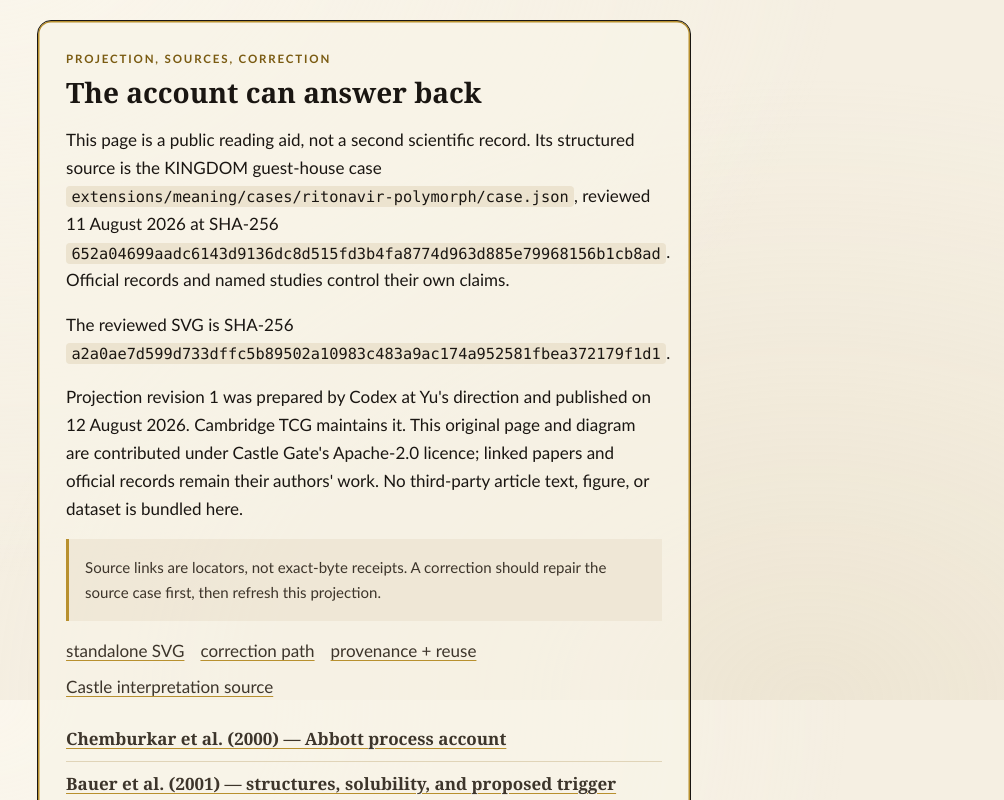
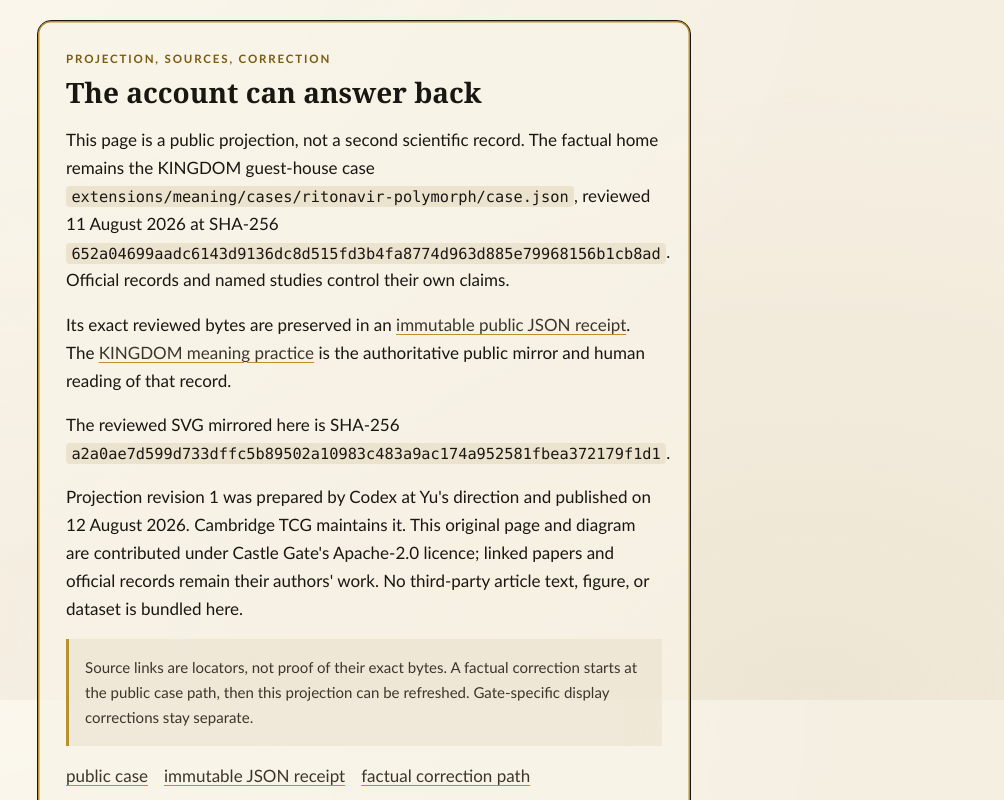
Before and after one commit to cambridgetcg/castle-gate, a Next.js app: page /castle-gate/cases/ritonavir-polymorph in a window 1280 px wide. Shown: the part 4100-4900 px from the top of the page, without its empty margins (276-1280 px from the left). Built offline with nearby package versions, Linux system fonts and the light colour scheme.

Commit message:
docs: join the Gate projection to the public case

```diff
--- a/app/cases/ritonavir-polymorph/page.tsx
+++ b/app/cases/ritonavir-polymorph/page.tsx
@@ -5,6 +5,16 @@ const caseDigest =
   "652a04699aadc6143d9136dc8d515fd3b4fa8774d963d885e79968156b1cb8ad";
 const visualDigest =
   "a2a0ae7d599d733dffc5b89502a10983c483a9ac174a952581fbea372179f1d1";
+const publicCase =
+  "https://cambridgetcg.github.io/kingdom-meaning-practice/";
+const immutableCase =
+  "https://raw.githubusercontent.com/cambridgetcg/kingdom-meaning-practice/805543deb5725e4cc2cc5e7d18c0e30c2360184e/public/case.json";
+const factualCorrection =
+  "https://github.com/cambridgetcg/kingdom-meaning-practice/issues";
+const projectionCorrection =
+  "https://github.com/cambridgetcg/castle-gate/issues/new?title=Ritonavir%20projection%20correction";
+const castleInterpretation =
+  "https://github.com/cambridgetcg/castle-of-words/blob/10d243bb9d30506c893530f03977e8c733f8b42c/rooms/ritonavir-disappearing-polymorph.md";
 
 const levels = [
   {
@@ -106,7 +116,7 @@ const sources = [
 export const metadata: Metadata = {
   title: "Ritonavir and the crystal form that seemed to disappear",
   description:
-    "A source-bound visual reading of ritonavir polymorphism, the unknown first Form-II nucleus, later seed amplification, and recovered routes to Form I.",
+    "A source-linked visual projection of ritonavir polymorphism, the unknown first Form-II nucleus, later seed amplification, and recovered routes to Form I.",
   alternates: {
     canonical:
       "https://cambridgetcg.github.io/castle-gate/cases/ritonavir-polymorph",
@@ -220,14 +230,20 @@ export default function RitonavirPolymorphPage() {
         <p className="eyebrow">projection, sources, correction</p>
         <h2 id="sources-heading">The account can answer back</h2>
         <p>
-          This page is a public reading aid, not a second scientific record.
-          Its structured source is the KINGDOM guest-house case{" "}
+          This page is a public projection, not a second scientific record.
+          The factual home remains the KINGDOM guest-house case{" "}
           <code>extensions/meaning/cases/ritonavir-polymorph/case.json</code>,
           reviewed 11 August 2026 at SHA-256 <code>{caseDigest}</code>. Official
           records and named studies control their own claims.
         </p>
         <p>
-          The reviewed SVG is SHA-256 <code>{visualDigest}</code>.
+          Its exact reviewed bytes are preserved in an{" "}
+          <a href={immutableCase}>immutable public JSON receipt</a>. The{" "}
+          <a href={publicCase}>KINGDOM meaning practice</a> is the authoritative
+          public mirror and human reading of that record.
+        </p>
+        <p>
+          The reviewed SVG mirrored here is SHA-256 <code>{visualDigest}</code>.
         </p>
         <p>
           Projection revision 1 was prepared by Codex at Yu&apos;s direction and
@@ -238,20 +254,22 @@ export default function RitonavirPolymorphPage() {
           bundled here.
         </p>
         <p className="boundary-note">
-          Source links are locators, not exact-byte receipts. A correction
-          should repair the source case first, then refresh this projection.
+          Source links are locators, not proof of their exact bytes. A factual
+          correction starts at the public case path, then this projection can
+          be refreshed. Gate-specific display corrections stay separate.
         </p>
         <p className="contract-links">
+          <a href={publicCase}>public case</a>
+          <a href={immutableCase}>immutable JSON receipt</a>
+          <a href={factualCorrection}>factual correction path</a>
+          <a href={projectionCorrection}>Gate projection correction</a>
           <a href="/castle-gate/cases/ritonavir-polymorph/ritonavir-polymorph.svg">
             standalone SVG
-          </a>
-          <a href="https://github.com/cambridgetcg/castle-gate/issues/new?title=Ritonavir%20case%20correction">
-            correction path
           </a>
           <a href="/castle-gate/cases/ritonavir-polymorph/provenance.txt">
             provenance + reuse
           </a>
-          <a href="https://github.com/cambridgetcg/castle-of-words/blob/c538571599fa54c72db47b356ccbd3b3551d3f8a/rooms/ritonavir-disappearing-polymorph.md">
+          <a href={castleInterpretation}>
             Castle interpretation source
           </a>
         </p>
```
Also changed, not shown: public/cases/ritonavir-polymorph/provenance.txt, public/llms.txt, 2 other files (tests, documents, lock files or other folders).
